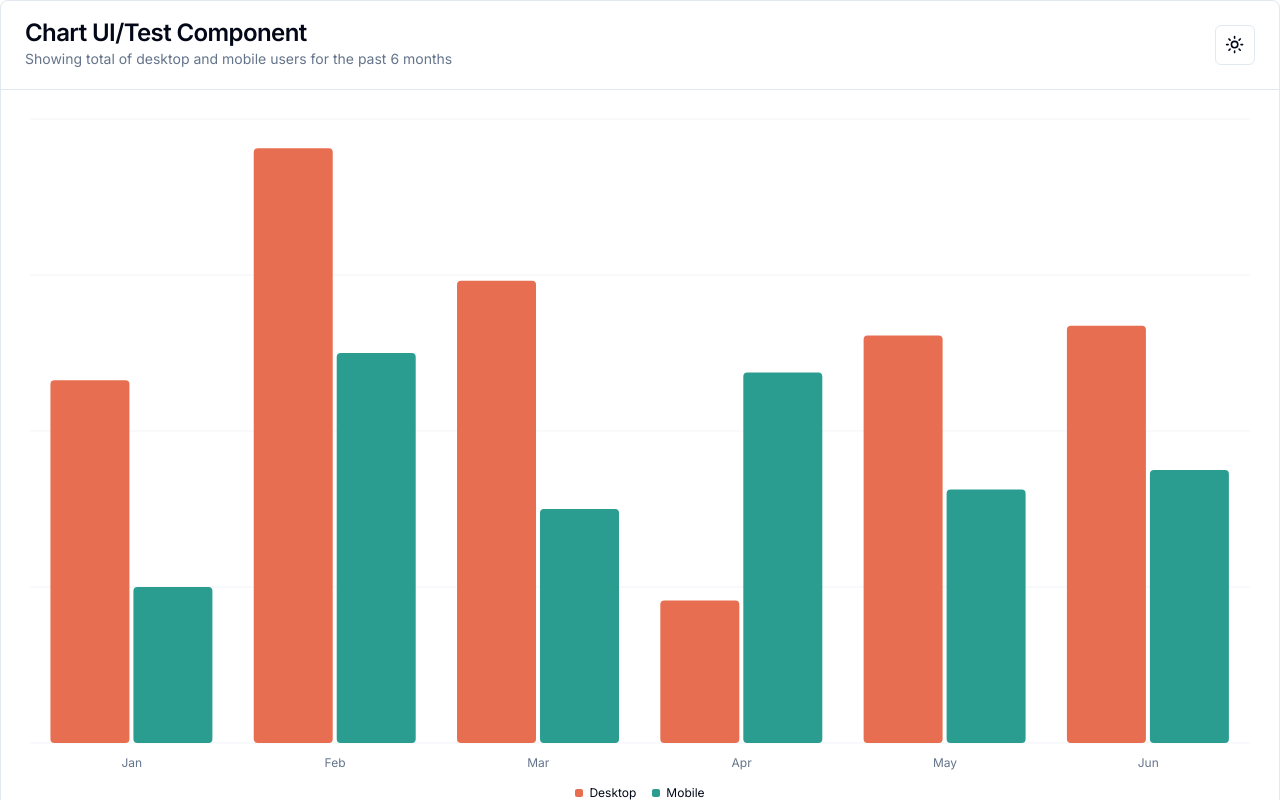
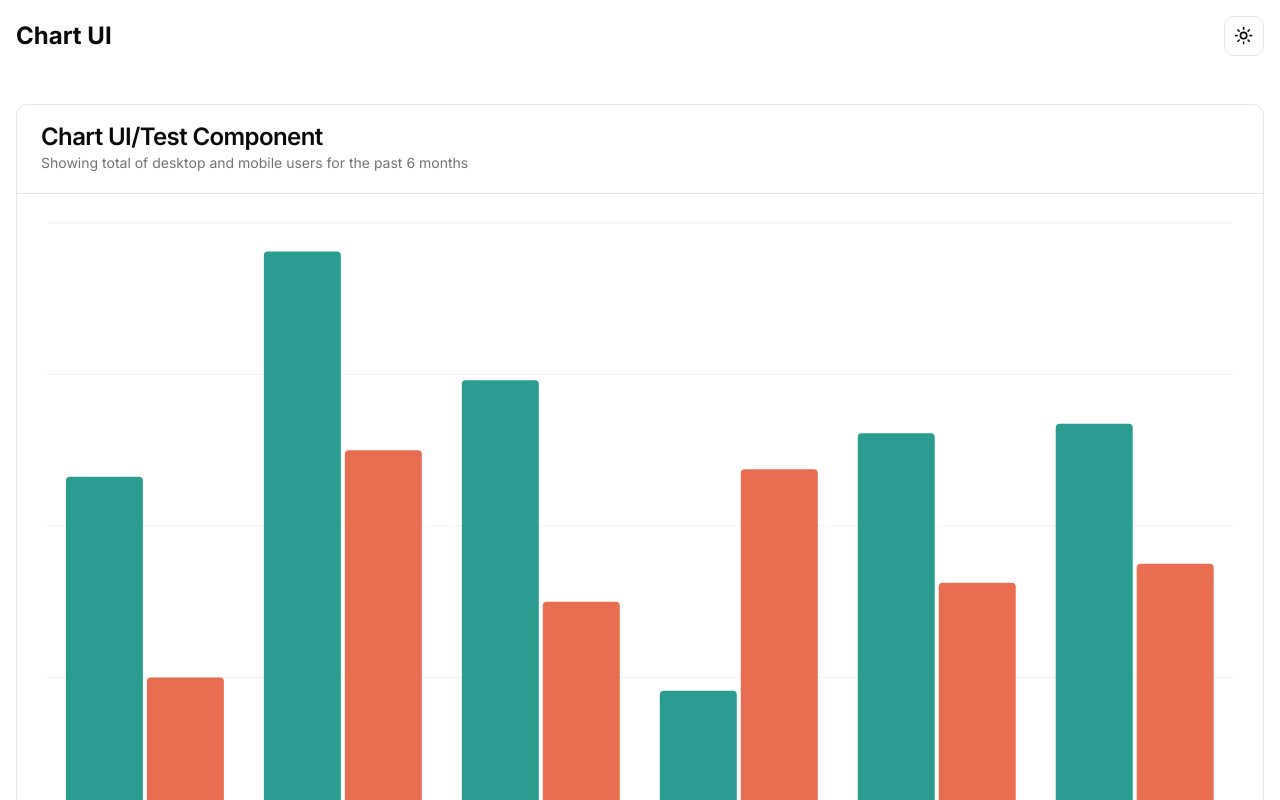
Before and after one commit to DrakeAlia/ui-chart, a Next.js app: page / in a window 1280 px wide. Shown: the top 800 px of the page. Built offline with nearby package versions, Linux system fonts and the light colour scheme.

Commit message:
created header and updated the mode toggle

```diff
--- a/src/app/layout.tsx
+++ b/src/app/layout.tsx
@@ -1,6 +1,7 @@
 import type { Metadata } from "next";
 import { Inter } from "next/font/google";
-import { ThemeProvider } from "@/components/ThemeProvider";
+import { ThemeProvider } from "@/components/layout/ThemeProvider";
+import { Header } from "@/components/layout/header";
 import "@/styles/globals.css";
 
 const inter = Inter({ subsets: ["latin"] });
@@ -24,7 +25,8 @@ export default function RootLayout({
           enableSystem
           disableTransitionOnChange
         >
-          {children}
+          <Header />
+          <main className="container mx-auto px-4 py-8">{children}</main>
         </ThemeProvider>
       </body>
     </html>
--- a/src/components/ChartArea.tsx
+++ b/src/components/ChartArea.tsx
@@ -9,6 +9,7 @@ import {
   CardDescription,
   CardHeader,
   CardTitle,
+  CardFooter,
 } from "@/components/ui/card";
 import {
   ChartConfig,
@@ -25,6 +26,7 @@ import {
   SelectTrigger,
   SelectValue,
 } from "@/components/ui/select";
+import { TrendingUp } from "lucide-react";
 
 const chartData = [
   { date: "2024-04-01", desktop: 222, mobile: 150 },
@@ -258,6 +260,18 @@ export function ChartArea() {
           </AreaChart>
         </ChartContainer>
       </CardContent>
+      <CardFooter>
+        <div className="flex w-full items-start gap-2 text-sm">
+          <div className="grid gap-2">
+            <div className="flex items-center gap-2 font-medium leading-none">
+              Trending up by 5.2% this month <TrendingUp className="h-4 w-4" />
+            </div>
+            <div className="flex items-center gap-2 leading-none text-muted-foreground">
+              January - June 2024
+            </div>
+          </div>
+        </div>
+      </CardFooter>
     </Card>
   );
 }
--- a/src/components/Charts.tsx
+++ b/src/components/Charts.tsx
@@ -7,6 +7,7 @@ import {
   Card,
   CardContent,
   CardDescription,
+  CardFooter,
   CardHeader,
   CardTitle,
 } from "@/components/ui/card";
@@ -20,22 +21,7 @@ import {
   ChartLegendContent,
 } from "@/components/ui/chart";
 
-import {
-  Select,
-  SelectContent,
-  SelectItem,
-  SelectTrigger,
-  SelectValue,
-} from "@/components/ui/select";
-
-import { Button } from "@/components/ui/button";
-import {
-  DropdownMenu,
-  DropdownMenuContent,
-  DropdownMenuItem,
-  DropdownMenuTrigger,
-} from "@/components/ui/dropdown-menu";
-import { Moon, Sun, Laptop } from "lucide-react";
+import { TrendingUp } from "lucide-react";
 
 const chartData = [
   { month: "January", desktop: 186, mobile: 80 },
@@ -49,25 +35,15 @@ const chartData = [
 const chartConfig = {
   desktop: {
     label: "Desktop",
-    // icon: Monitor,
-    color: "hsl(var(--chart-1))",
-    // color: "#2563eb",
-    // OR
-    // theme: {
-    //   light: "#2563eb",
-    //   dark: "#dc2626",
-    // },
+    color: "hsl(var(--chart-2))",
   },
   mobile: {
     label: "Mobile",
-    // color: "#60a5fa",
-    color: "hsl(var(--chart-2))",
+    color: "hsl(var(--chart-1))",
   },
 } satisfies ChartConfig;
 
 export function Charts() {
-  const { theme, setTheme } = useTheme();
-
   return (
     <Card>
       <CardHeader className="flex items-center gap-2 space-y-0 border-b py-5 sm:flex-row">
@@ -77,29 +53,6 @@ export function Charts() {
             Showing total of desktop and mobile users for the past 6 months
           </CardDescription>
         </div>
-        <DropdownMenu>
-          <DropdownMenuTrigger asChild>
-            <Button variant="outline" size="icon">
-              <Sun className="h-[1.2rem] w-[1.2rem] rotate-0 scale-100 transition-all dark:-rotate-90 dark:scale-0" />
-              <Moon className="absolute h-[1.2rem] w-[1.2rem] rotate-90 scale-0 transition-all dark:rotate-0 dark:scale-100" />
-              <span className="sr-only">Toggle theme</span>
-            </Button>
-          </DropdownMenuTrigger>
-          <DropdownMenuContent align="end">
-            <DropdownMenuItem onClick={() => setTheme("light")}>
-              <Sun className="mr-2 h-4 w-4" />
-              Light
-            </DropdownMenuItem>
-            <DropdownMenuItem onClick={() => setTheme("dark")}>
-              <Moon className="mr-2 h-4 w-4" />
-              Dark
-            </DropdownMenuItem>
-            <DropdownMenuItem onClick={() => setTheme("system")}>
-              <Laptop className="mr-2 h-4 w-4" />
-              System
-            </DropdownMenuItem>
-          </DropdownMenuContent>
-        </DropdownMenu>
       </CardHeader>
       <CardContent className="px-2 pt-4 sm:px-6 sm:pt-6">
         <ChartContainer config={chartConfig} className="min-h-[200px] w-full">
@@ -120,6 +73,18 @@ export function Charts() {
           </BarChart>
         </ChartContainer>
       </CardContent>
+      <CardFooter>
+        <div className="flex w-full items-start gap-2 text-sm">
+          <div className="grid gap-2">
+            <div className="flex items-center gap-2 font-medium leading-none">
+              Trending up by 5.2% this month <TrendingUp className="h-4 w-4" />
+            </div>
+            <div className="flex items-center gap-2 leading-none text-muted-foreground">
+              January - June 2024
+            </div>
+          </div>
+        </div>
+      </CardFooter>
     </Card>
   );
 }
--- /dev/null
+++ b/src/components/layout/header.tsx
@@ -0,0 +1,19 @@
+import Link from "next/link";
+import { ModeToggle } from "@/components/layout/Mode-Toggle";
+
+export function Header() {
+  return (
+    <header className="w-full">
+      <div className="container mx-auto px-4 py-4 flex justify-between items-center">
+        <h1 className="text-2xl font-bold">Chart UI</h1>
+        <nav>
+          <ul className="flex space-x-4 items-center">
+            <li>
+              <ModeToggle />
+            </li>
+          </ul>
+        </nav>
+      </div>
+    </header>
+  );
+}
--- a/src/styles/globals.css
+++ b/src/styles/globals.css
@@ -2,29 +2,28 @@
 @tailwind components;
 @tailwind utilities;
 
-
 @layer base {
   :root {
     --background: 0 0% 100%;
-    --foreground: 222.2 84% 4.9%;
+    --foreground: 0 0% 3.9%;
     --card: 0 0% 100%;
-    --card-foreground: 222.2 84% 4.9%;
+    --card-foreground: 0 0% 3.9%;
     --popover: 0 0% 100%;
-    --popover-foreground: 222.2 84% 4.9%;
-    --primary: 221.2 83.2% 53.3%;
-    --primary-foreground: 210 40% 98%;
-    --secondary: 210 40% 96.1%;
-    --secondary-foreground: 222.2 47.4% 11.2%;
-    --muted: 210 40% 96.1%;
-    --muted-foreground: 215.4 16.3% 46.9%;
-    --accent: 210 40% 96.1%;
-    --accent-foreground: 222.2 47.4% 11.2%;
+    --popover-foreground: 0 0% 3.9%;
+    --primary: 0 72.2% 50.6%;
+    --primary-foreground: 0 85.7% 97.3%;
+    --secondary: 0 0% 96.1%;
+    --secondary-foreground: 0 0% 9%;
+    --muted: 0 0% 96.1%;
+    --muted-foreground: 0 0% 45.1%;
+    --accent: 0 0% 96.1%;
+    --accent-foreground: 0 0% 9%;
     --destructive: 0 84.2% 60.2%;
-    --destructive-foreground: 210 40% 98%;
-    --border: 214.3 31.8% 91.4%;
-    --input: 214.3 31.8% 91.4%;
-    --ring: 221.2 83.2% 53.3%;
-    --radius: 0.5rem;
+    --destructive-foreground: 0 0% 98%;
+    --border: 0 0% 89.8%;
+    --input: 0 0% 89.8%;
+    --ring: 0 72.2% 50.6%;
+    --radius: 0.75rem;
     --chart-1: 12 76% 61%;
     --chart-2: 173 58% 39%;
     --chart-3: 197 37% 24%;
@@ -33,25 +32,25 @@
   }
 
   .dark {
-    --background: 222.2 84% 4.9%;
-    --foreground: 210 40% 98%;
-    --card: 222.2 84% 4.9%;
-    --card-foreground: 210 40% 98%;
-    --popover: 222.2 84% 4.9%;
-    --popover-foreground: 210 40% 98%;
-    --primary: 217.2 91.2% 59.8%;
-    --primary-foreground: 222.2 47.4% 11.2%;
-    --secondary: 217.2 32.6% 17.5%;
-    --secondary-foreground: 210 40% 98%;
-    --muted: 217.2 32.6% 17.5%;
-    --muted-foreground: 215 20.2% 65.1%;
-    --accent: 217.2 32.6% 17.5%;
-    --accent-foreground: 210 40% 98%;
+    --background: 0 0% 3.9%;
+    --foreground: 0 0% 98%;
+    --card: 0 0% 3.9%;
+    --card-foreground: 0 0% 98%;
+    --popover: 0 0% 3.9%;
+    --popover-foreground: 0 0% 98%;
+    --primary: 0 72.2% 50.6%;
+    --primary-foreground: 0 85.7% 97.3%;
+    --secondary: 0 0% 14.9%;
+    --secondary-foreground: 0 0% 98%;
+    --muted: 0 0% 14.9%;
+    --muted-foreground: 0 0% 63.9%;
+    --accent: 0 0% 14.9%;
+    --accent-foreground: 0 0% 98%;
     --destructive: 0 62.8% 30.6%;
-    --destructive-foreground: 210 40% 98%;
-    --border: 217.2 32.6% 17.5%;
-    --input: 217.2 32.6% 17.5%;
-    --ring: 224.3 76.3% 48%;
+    --destructive-foreground: 0 0% 98%;
+    --border: 0 0% 14.9%;
+    --input: 0 0% 14.9%;
+    --ring: 0 72.2% 50.6%;
     --chart-1: 220 70% 50%;
     --chart-2: 160 60% 45%;
     --chart-3: 30 80% 55%;
@@ -59,7 +58,6 @@
     --chart-5: 340 75% 55%;
   }
 }
-
 
 @layer base {
   * {
```
Also changed, not shown: src/components/layout/Mode-Toggle.tsx (renamed from src/components/Mode-Toggle.tsx), src/components/layout/ThemeProvider.tsx (renamed from src/components/ThemeProvider.tsx).
